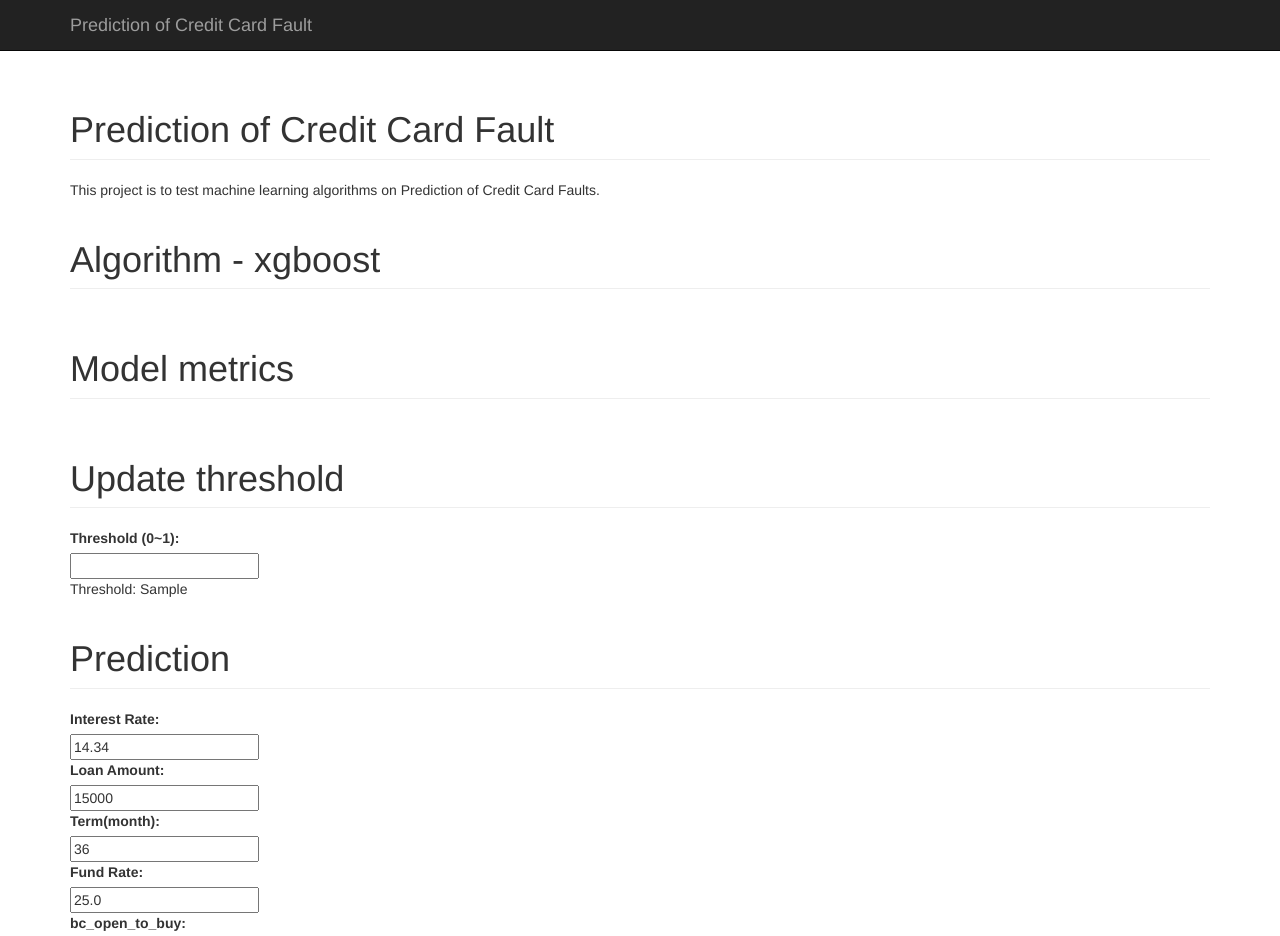
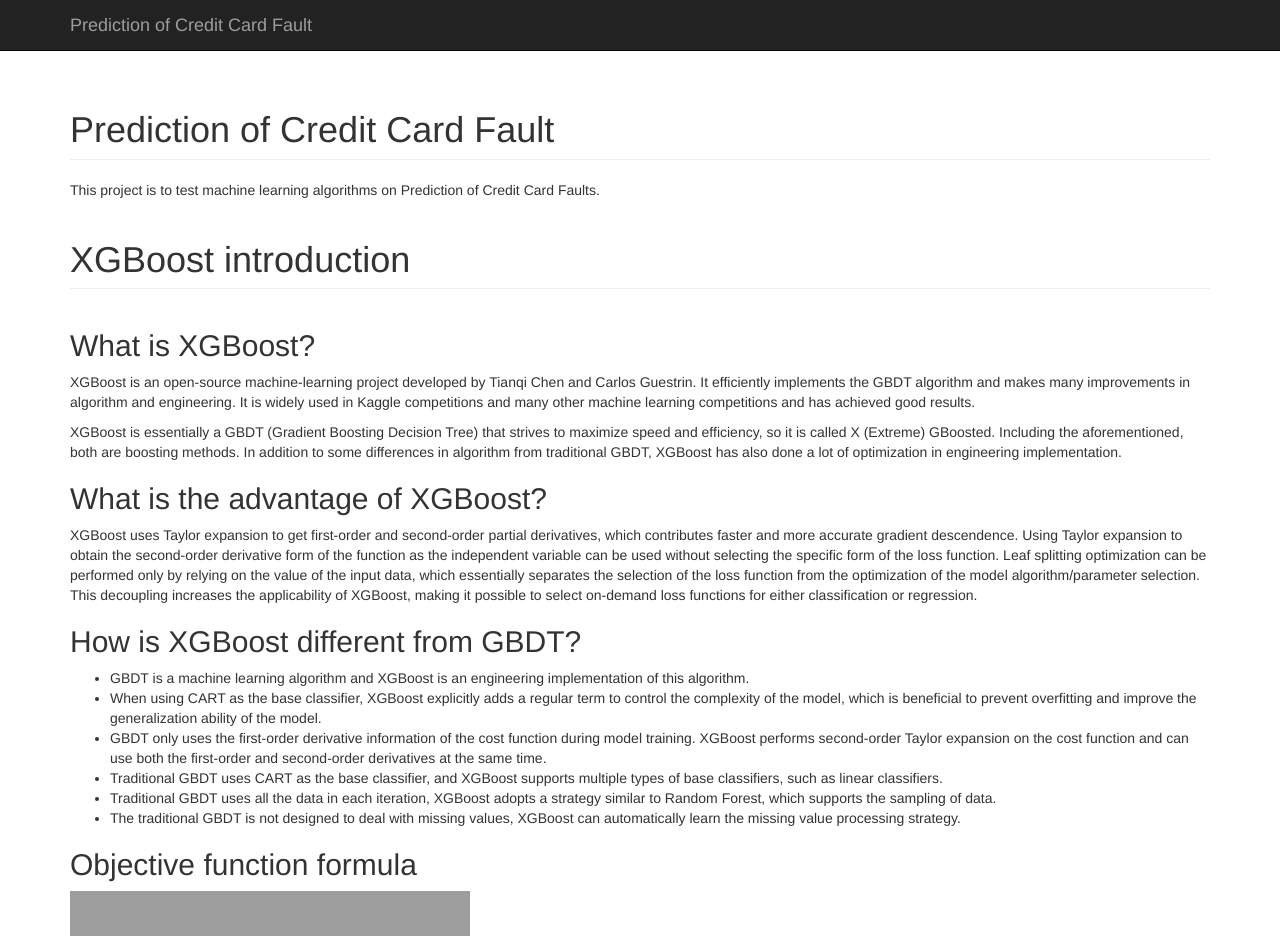
Before and after one commit to 2037/Fintech, a Flask app: template templates/index.html in a window 1280 px wide. Shown: the top 936 px of the page. Run offline with Flask 2, Linux system fonts and the light colour scheme; the template is opened without the code that fills it: most values are stand-ins (such as "Sample title", 1, 10 or a date in 2020); parts of the project's set-up code (start-up, migrations or seed data) failed here and were passed over; some libraries are stand-ins or nearby versions; grey boxes are pictures that could not be loaded.

Commit message:
project description

```diff
--- a/templates/index.html
+++ b/templates/index.html
@@ -9,10 +9,10 @@
     <meta name="description" content="">
     <meta name="author" content="Jack Wang">
     <link href="http://maxcdn.bootstrapcdn.com/bootstrap/3.3.7/css/bootstrap.min.css" rel="stylesheet">
-
+<!--
     <script src="https://unpkg.com/element-ui/lib/index.js"></script>
     <script src="https://cdn.jsdelivr.net/npm/vue@2.7.10"></script>
-    <script src="https://cdn.jsdelivr.net/npm/axios/dist/axios.min.js"></script>
+    <script src="https://cdn.jsdelivr.net/npm/axios/dist/axios.min.js"></script> -->
 
     <title>Prediction of Credit Card Fault</title>
     <style>
@@ -82,73 +82,108 @@
         <!-- Algorithm - XGBOOST -->
         <div class="row">
             <div class="col-lg-12">
-                <h1 class="page-header">Algorithm - xgboost
+                <h1 class="page-header">XGBoost introduction
                 </h1>
             </div>
         </div>
+        <h2 id="what-is-xgboost-">What is XGBoost?</h2>
+        <p>XGBoost is an open-source machine-learning project developed by Tianqi Chen and Carlos Guestrin. It efficiently implements the GBDT algorithm and makes many improvements in algorithm and engineering. It is widely used in Kaggle competitions and many other machine learning competitions and has achieved good results.</p>
+        <p>XGBoost is essentially a GBDT (Gradient Boosting Decision Tree) that strives to maximize speed and efficiency, so it is called X (Extreme) GBoosted. Including the aforementioned, both are boosting methods. In addition to some differences in algorithm from traditional GBDT, XGBoost has also done a lot of optimization in engineering implementation. </p>
+
+        <h2 id="where-is-the-advantage-of-xgboost-">What is the advantage of XGBoost?</h2>
+        <p>XGBoost uses Taylor expansion to get first-order and second-order partial derivatives, which contributes faster and more accurate gradient descendence. Using Taylor expansion to obtain the second-order derivative form of the function as the independent variable can be used without selecting the specific form of the loss function. Leaf splitting optimization can be performed only by relying on the value of the input data, which essentially separates the selection of the loss function from the optimization of the model algorithm/parameter selection. This decoupling increases the applicability of XGBoost, making it possible to select on-demand loss functions for either classification or regression.</p>
+
+        <h2 id="how-is-xgboost-different-from-gbdt-">How is XGBoost different from GBDT?</h2>
+        <ul>
+        <li>GBDT is a machine learning algorithm and XGBoost is an engineering implementation of this algorithm.</li>
+        <li>When using CART as the base classifier, XGBoost explicitly adds a regular term to control the complexity of the model, which is beneficial to prevent overfitting and improve the generalization ability of the model.</li>
+        <li>GBDT only uses the first-order derivative information of the cost function during model training. XGBoost performs second-order Taylor expansion on the cost function and can use both the first-order and second-order derivatives at the same time.</li>
+        <li>Traditional GBDT uses CART as the base classifier, and XGBoost supports multiple types of base classifiers, such as linear classifiers.</li>
+        <li>Traditional GBDT uses all the data in each iteration, XGBoost adopts a strategy similar to Random Forest, which supports the sampling of data.</li>
+        <li>The traditional GBDT is not designed to deal with missing values, XGBoost can automatically learn the missing value processing strategy.</li>
+        </ul>
+
+        <h2>Objective function formula</h2>
+        <img src="xgboost0.png"><br>
+        [0] Gradient Tree Boosting objective function<br>
+        <img src="xgboost1.png"><br>
+        [1] XGBoost objective using second-order Taylor approximation<br>
+        [2] (Remove the constant terms and) plug it into objective function<br>
+        <img src="xgboost2.png"><br>
+        [3] First and second order gradient statistics of the loss function
+
 
         <!-- Model metrics - ROC curve -->
         <div class="row">
             <div class="col-lg-12">
-                <h1 class="page-header">Model metrics
+                <h1 class="page-header">Model metrics - ROC curve
                 </h1>
             </div>
         </div>
+        <img src="ROC_curve.png"><br>
+        Receiver operating characteristic curve(ROC Curve). <br>
+        The perfect classification is on the left top corner, representing all positive classification is correct (TPR=1), and no wrong negative classification (FPR=0). <br>
+        The closer to that corner the curves is drawn, the better the model/predictor is. <br>
+        Area under the curve of model in validation set is 0.71 (AUC_valid = 0.71).
 
-
-        <!-- Prediction: adjust threshold -->
+        <!-- Prediction: input parameters -->
         <div class="row">
             <div class="col-lg-12">
-                <h1 class="page-header">Update threshold
+                <h1 class="page-header">Prediction on risk of default
                 </h1>
             </div>
         </div>
+        <form action="/predict" method="POST">
+            <label for="int_rate">Interest Rate: </label> <br> <input type="text" name="int_rate" value="14.34"><br>
+            <label for="loan_amnt">Loan Amount: </label> <br> <input type="text" name="loan_amnt" value="15000"><br>
+            <label for="term">Term(month): </label> <br> <input type="text" name="term" value="36"><br>
+            <label for="fund_rate">Fund Rate: </label> <br> <input type="text" name="fund_rate" value="25.0"><br>
+            <label for="bc_open_to_buy">Total open to buy: </label> <br> <input type="text" name="bc_open_to_buy"
+                value="98.0"><br>
+            <label for="total_il_high_credit_limit">Total installment high credit/credit limit: </label> <br> <input type="text"
+                name="total_il_high_credit_limit" value="2.8"><br>
+            <label for="dti">Debt to Income Ratio: </label> <br> <input type="text" name="dti" value="1.31"><br>
+            <label for="annual_inc">Annual Income: </label> <br> <input type="text" name="annual_inc" value="53"><br>
+            <label for="bc_util">Ratio of balance to credit limit: </label> <br> <input type="text" name="bc_util" value="10"><br>
 
+            <input type="submit" value="Submit">
+        </form>
+
+        <!-- Prediction: adjust threshold -->
+        <div><h2>Update threshold</h2></div>
         <form action="/threshold" method="POST">
             <label for="threshold">Threshold (0~1):</label><br>
             <input type="text" id="threshold" name="threshold"><br>
         </form>
         <!-- Current threshold value -->
         <div>
+            (hit enter to submit)<br>
             Threshold: {{ current_threshold }} <br>
         </div>
 
-        <!-- Prediction: input parameters -->
-        <div class="row">
-            <div class="col-lg-12">
-                <h1 class="page-header">Prediction
-                </h1>
-            </div>
-        </div>
 
-        <form action="/predict" method="POST">
-            <label for="int_rate">Interest Rate: </label> <br> <input type="text" name="int_rate" value="14.34"><br>
-            <label for="loan_amnt">Loan Amount: </label> <br> <input type="text" name="loan_amnt" value="15000"><br>
-            <label for="term">Term(month): </label> <br> <input type="text" name="term" value="36"><br>
-            <label for="fund_rate">Fund Rate: </label> <br> <input type="text" name="fund_rate" value="25.0"><br>
-            <label for="bc_open_to_buy">bc_open_to_buy: </label> <br> <input type="text" name="bc_open_to_buy"
-                value="98.0"><br>
-            <label for="total_il_high_credit_limit">total_il_high_credit_limit: </label> <br> <input type="text"
-                name="total_il_high_credit_limit" value="2.8"><br>
-            <label for="dti">Debt to Income Ratio: </label> <br> <input type="text" name="dti" value="1.31"><br>
-            <label for="annual_inc">Annual Income: </label> <br> <input type="text" name="annual_inc" value="0.53"><br>
-            <label for="bc_util">bc_util: </label> <br> <input type="text" name="bc_util" value="10"><br>
-
-            <input type="submit" value="Submit">
-        </form>
 
         <!-- <div> Current prediction: {{ prediction_json }} </div>  -->
         <div>
-            <b>=====Parameters=====</b><br>
+            <h2>Input Parameters</h2>
             <b>{{prediction_param}}</b><br>
-            <b>=====Prediction Result=====</b><br>
+            <h2>Prediction Result</h2>
             <b>Risk of default(0~100%):</b> {{ prediction_json }}<br>
             <b>Threshold:</b> {{ current_threshold }} <br>
             <b>Loan Status:</b> {{ loan_status }}<br>
         </div>
-        <!-- form -->
 
-        <!-- response -->
+
+        <h2 id="Parameter explaination">Explaination</h1>
+        <p>&quot;int_rate&quot;: The effective interest rate.<br>
+        &quot;loan_amnt&quot;: Loan Amount.<br>
+        &quot;term&quot;: Terms in months.<br>
+        &quot;fund_rate&quot;: The total amount committed to that loan.<br>
+        &quot;bc_open_to_buy&quot;: Total open to buy on revolving bankcards.<br>
+        &quot;total_il_high_credit_limit&quot;: Total installment high credit/credit limit.<br>
+        &quot;dti&quot;: A ratio calculated using the borrower's total monthly debt payments on the total debt obligations, excluding mortgage and the requested LC loan, divided by the borrower's self-reported monthly income.<br>
+        &quot;annual_inc&quot;: The self-reported annual income provided by the borrower during registration.<br>
+        &quot;bc_util&quot;: Ratio of total current balance to high credit/credit limit for all bankcard accounts.<br></p>
 </body>
 
 
```
